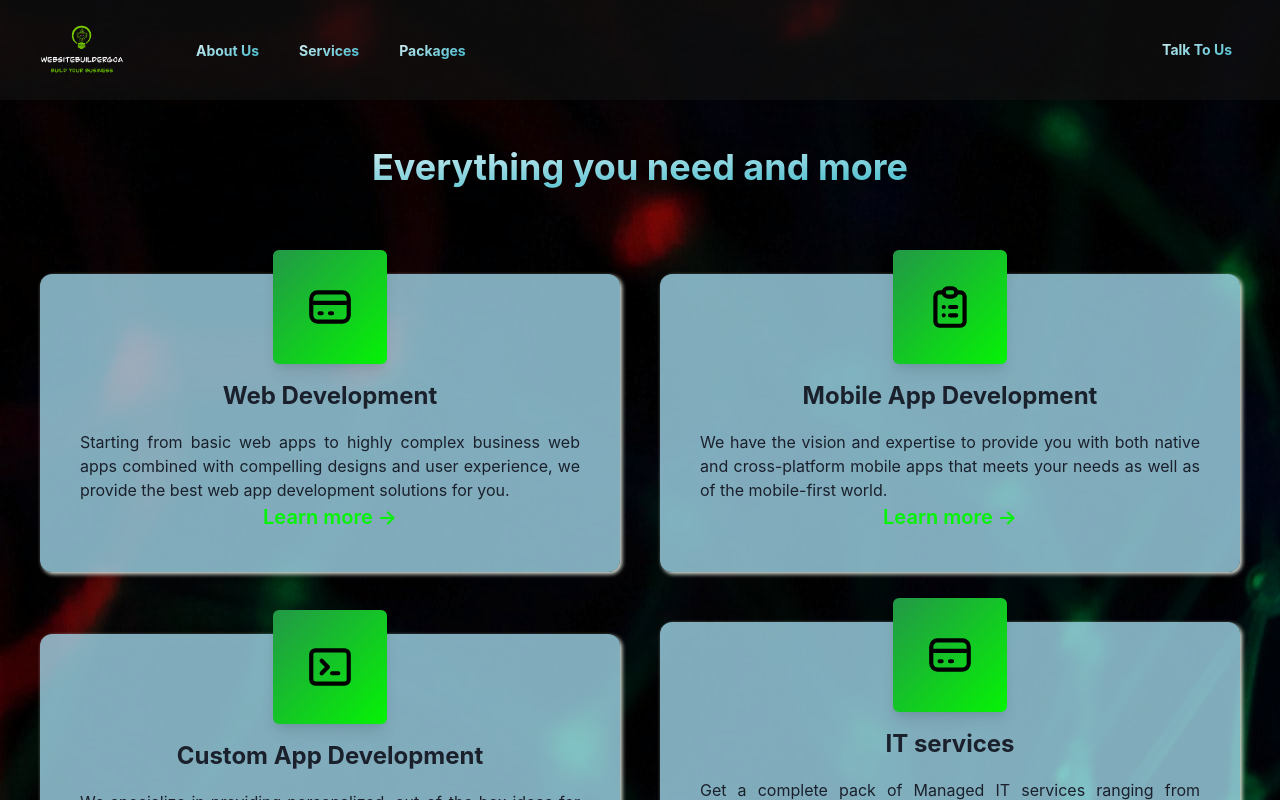
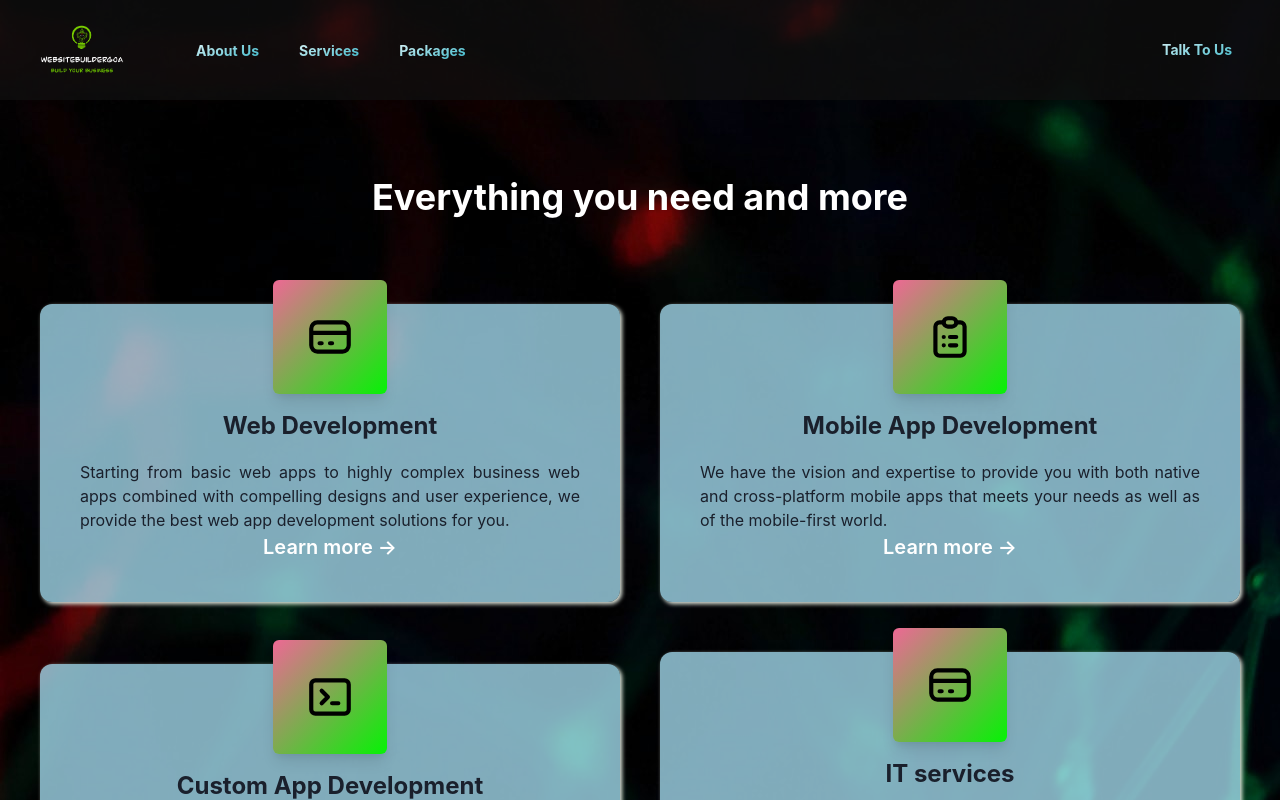
Before and after one commit to WebsiteBuildersGoa/WebsiteBuildersGoa, a React (Create React App) app: page /services in a window 1280 px wide. Shown: the top 800 px of the page. Built offline with nearby package versions, Linux system fonts and the light colour scheme.

Commit message:
Update services.js

```diff
--- a/src/services.js
+++ b/src/services.js
@@ -235,8 +235,8 @@ const features = [
 
 const Features = () => {
     return (
-        <Container background-color=' #010101b8' maxW="7xl" p={{ base: 5, md: 10 }}>
-            <chakra.h3 bgGradient="linear(to-br,  white, #15aabf)" bgClip="text"fontSize="4xl" fontWeight="bold" mb={20} textAlign="center">
+        <Container my='30px' background-color=' #010101b8' maxW="7xl" p={{ base: 5, md: 10 }}>
+            <chakra.h3 color='white'fontSize="4xl" fontWeight="bold" mb={20} textAlign="center">
                 Everything you need and more
             </chakra.h3>
             <SimpleGrid columns={{ base: 1, sm: 0, md: 2 }} placeItems="center" spacing={10} mb={4}>
@@ -258,7 +258,7 @@ const Features = () => {
                             marginBottom="30px"
                             w="max-content"
                             color="black"
-                            bgGradient="linear(to-br,#239847, rgb(5 243 5))"
+                            bgGradient="linear(to-br,#ee6895, rgb(5 243 5))"
                             rounded="md"
                             marginInline="auto"
                             pos="absolute"
@@ -275,7 +275,7 @@ const Features = () => {
                         <Text justifyContent="space-between" textAlign="justify"fontSize="md" mt={4}>
                             {feature.content}
                         </Text >
-                        <Link href="served" mt={4} fontSize="xl" fontWeight="semibold" color="rgb(5 243 5)">
+                        <Link href="served" mt={4} fontSize="xl" fontWeight="semibold" color="white">
                             Learn more →
                         </Link>
                     </Box>
```
